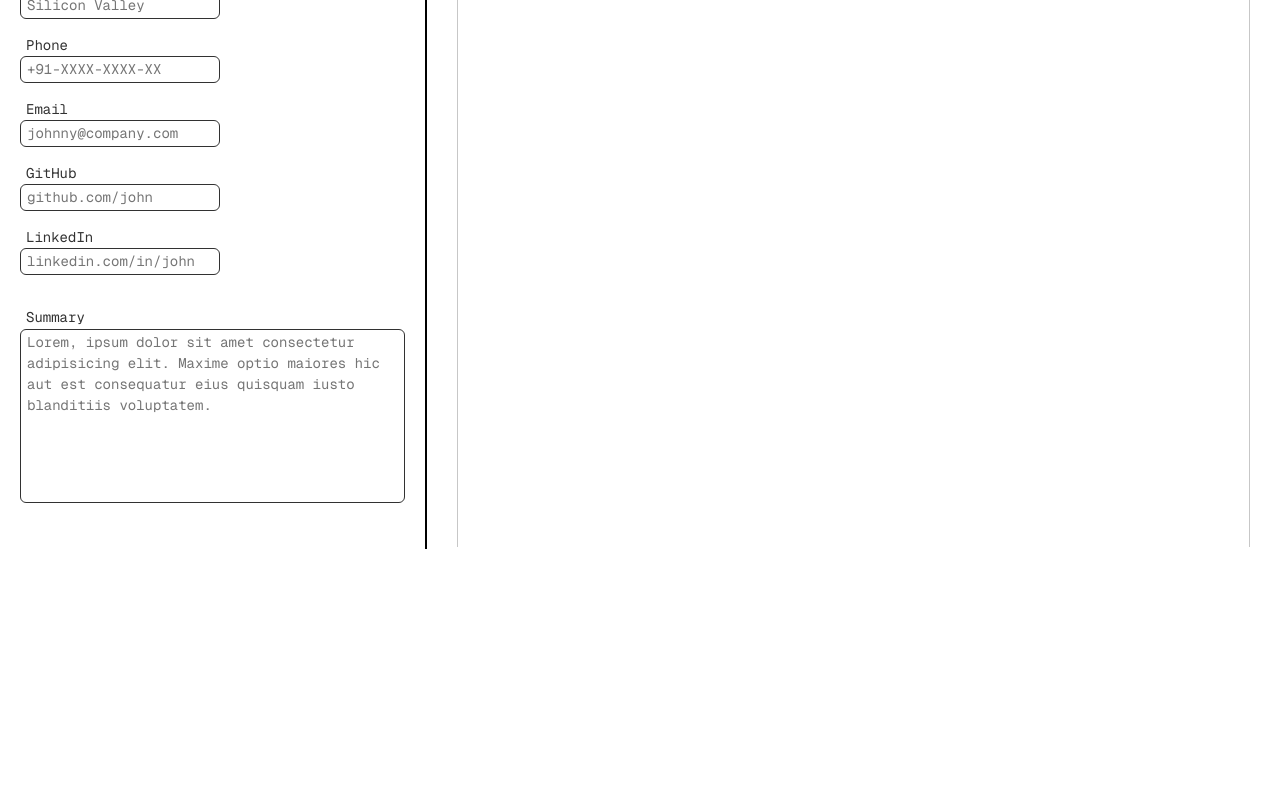
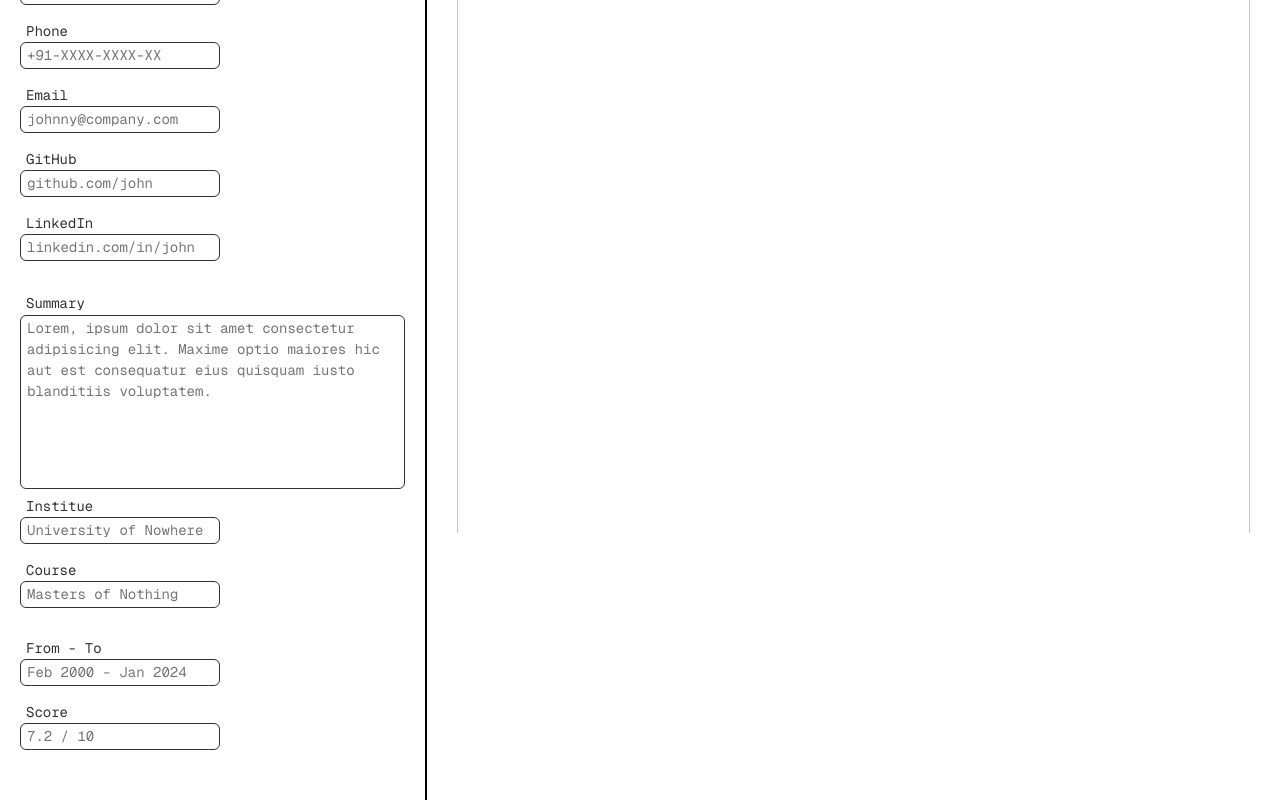
Before and after one commit to miryarik/resumaker, a React (Vite) app: page / in a window 1280 px wide. Shown: the part 251-1051 px from the top of the page. Before the commit the page ends 800 px from the top, so only its background shows below. Built offline with nearby package versions, Linux system fonts and the light colour scheme.

Commit message:
add education section

```diff
--- a/src/App.jsx
+++ b/src/App.jsx
@@ -15,6 +15,12 @@ function App() {
     const [github, setGithub] = useState("");
     const [linkedin, setLinkedin] = useState("");
     const [summary, setSummary] = useState("");
+    const [education, setEducation] = useState({
+        institute: "",
+        course: "",
+        date: "",
+        score: "",
+    });
 
     return (
         <>
@@ -95,6 +101,67 @@ function App() {
                         value={summary}
                         setValue={setSummary}
                     />
+
+                    <InputGroup>
+                        <InputField
+                            type={"text"}
+                            label={"Institue"}
+                            id={"institure"}
+                            placeholder={"University of Nowhere"}
+                            value={education.institute}
+                            onChange={(e) => {
+                                const newState = {
+                                    ...education,
+                                    institute: e.target.value,
+                                };
+                                setEducation(newState);
+                            }}
+                        />
+                        <InputField
+                            type={"text"}
+                            label={"Course"}
+                            id={"course"}
+                            placeholder={"Masters of Nothing"}
+                            value={education.course}
+                            onChange={(e) => {
+                                const newState = {
+                                    ...education,
+                                    course: e.target.value,
+                                };
+                                setEducation(newState);
+                            }}
+                        />
+                    </InputGroup>
+                    <InputGroup>
+                        <InputField
+                            type={"text"}
+                            label={"From - To"}
+                            id={"date"}
+                            placeholder={"Feb 2000 - Jan 2024"}
+                            value={education.date}
+                            onChange={(e) => {
+                                const newState = {
+                                    ...education,
+                                    date: e.target.value,
+                                };
+                                setEducation(newState);
+                            }}
+                        />
+                        <InputField
+                            type={"text"}
+                            label={"Score"}
+                            id={"score"}
+                            placeholder={"7.2 / 10"}
+                            value={education.score}
+                            onChange={(e) => {
+                                const newState = {
+                                    ...education,
+                                    score: e.target.value,
+                                };
+                                setEducation(newState);
+                            }}
+                        />
+                    </InputGroup>
                 </div>
                 <Resume
                     fullName={fullName}
@@ -105,6 +172,7 @@ function App() {
                     github={github}
                     linkedin={linkedin}
                     summary={summary}
+                    education={education}
                 />
             </main>
         </>
--- a/src/components/InputField.jsx
+++ b/src/components/InputField.jsx
@@ -1,6 +1,14 @@
 import styles from "../styles/InputField.module.css";
 
-const InputField = ({ type, value, setValue, label, id, placeholder }) => {
+const InputField = ({
+    type,
+    value,
+    setValue,
+    onChange,
+    label,
+    id,
+    placeholder,
+}) => {
     return (
         <label htmlFor={id} className={styles.InputField}>
             <span className={styles.Label}>{label}</span>
@@ -8,7 +16,7 @@ const InputField = ({ type, value, setValue, label, id, placeholder }) => {
             <input
                 type={type}
                 value={value}
-                onChange={(e) => setValue(e.target.value)}
+                onChange={onChange ?? ((e) => setValue(e.target.value))}
                 id={id}
                 placeholder={placeholder}
             />
--- a/src/components/Resume.jsx
+++ b/src/components/Resume.jsx
@@ -10,6 +10,7 @@ const Resume = ({
     github,
     linkedin,
     summary,
+    education,
 }) => {
     const contactInfo = [
         {
@@ -126,6 +127,20 @@ const Resume = ({
                         <p>{summary}</p>
                     </div>
                 )}
+
+                {education.institute && (
+                    <div className={styles.Education}>
+                        <h4>Education</h4>
+                        <div className={styles.Top}>
+                            <h5>{education.institute}</h5>
+                            <p>{education.date}</p>
+                        </div>
+                        <div className={styles.Bottom}>
+                            <p>{education.course}</p>
+                            <p>{education.score}</p>
+                        </div>
+                    </div>
+                )}
             </div>
         </div>
     );
--- a/src/styles/Resume.module.css
+++ b/src/styles/Resume.module.css
@@ -28,3 +28,24 @@
     font-size: 12px;
   }
 }
+
+.Education {
+  margin: 14px auto;
+
+  h4 {
+    letter-spacing: 1px;
+    border-bottom: solid 1px black;
+  }
+
+  p {
+    margin-top: 8px;
+    font-size: 12px;
+  }
+
+  .Top,
+  .Bottom {
+    display: flex;
+    justify-content: space-between;
+    align-items: flex-end;
+  }
+}
```
